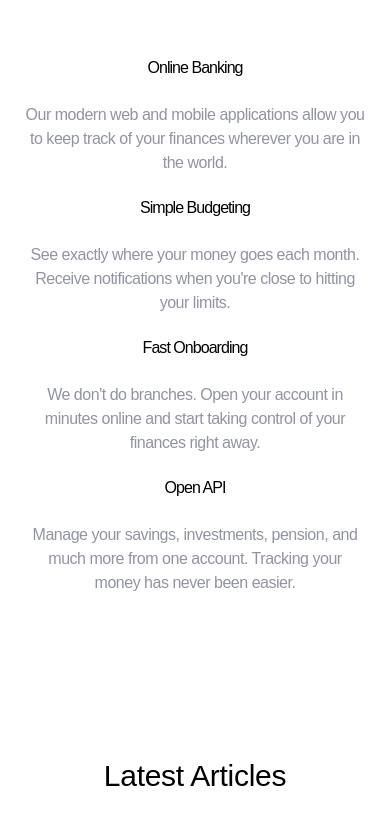
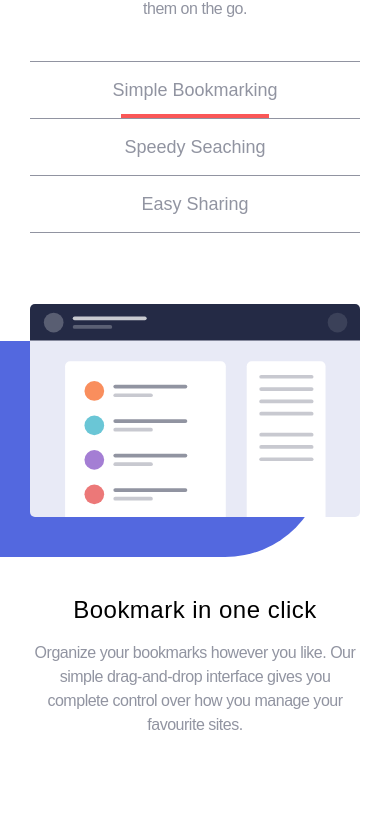
Before and after one commit to izurai27/bookmark-landing-page, a React (Create React App) app: page / in a window 390 px wide. Shown: the part 986-1804 px from the top of the page. Built offline with nearby package versions, Linux system fonts and the light colour scheme.

Commit message:
done features mobile

```diff
--- a/src/App.js
+++ b/src/App.js
@@ -2,7 +2,7 @@ import Header from './components/Header';
 import './reset.css';
 import GlobalCSS from './global.css'
 import Hero from './components/hero';
-import Reason from './components/reason';
+import Reason from './components/features';
 import Article from './components/article';
 import Footer from './components/footer';
 
--- /dev/null
+++ b/src/component.styled/detail.styled.js
@@ -0,0 +1,27 @@
+import styled from "styled-components";
+
+export const DetailStyled = styled.section`
+  .imgContainer{
+    width:100%;
+    margin-top:calc(71/16*1rem);
+    margin-bottom:calc(76/16*1rem);
+    position:relative;
+  }
+
+  .imgContainer::before{
+    content:'';
+    background-color: var(--SoftBlue);
+    width:100%;
+    height:100%;
+    position:absolute;
+    border-radius: 0 0  100px 0;
+    right: calc(40/375*100%);
+    top:17%;
+    z-index:-30;
+  }
+
+  img{
+    width:calc(310/375*100%);
+    width:100%;
+  }
+`
--- a/src/component.styled/reason.styled.js
+++ b/src/component.styled/features.styled.js
@@ -1,12 +1,13 @@
 import styled from "styled-components";
 
-export const ReasonStyled = styled.section`
+export const FeaturesStyled = styled.section`
   background-color: var(--lightGrayishBlue);
   text-align:center;
-  padding: calc(73/16*1rem) calc(24/16*1rem);
+  padding: calc(73/16*1rem) calc(30/16*1rem);
+  /* padding: calc(73/16*1rem) 0; */
   display:flex;
   flex-direction: column;
-  row-gap: calc(55/16*1rem);
+  row-gap: calc(40/16*1rem);
 
   .title{
     display:flex;
@@ -33,6 +34,32 @@ export const ReasonStyled = styled.section`
     flex-direction: column;
     row-gap:calc(25/16*1rem);
 
+  }
+
+  li{
+    font-size: calc(18/16*1rem);
+    color:var(--GrayishBlue);
+    padding:calc(19/16*1rem);
+    border-bottom:1px solid var(--GrayishBlue);
+    position:relative;
+    display:flex;
+    flex-direction: column;
+    align-items: center;
+    justify-content: center;
+    text-align: center;
+  }
+
+  li:first-child{
+    border-top:1px solid var(--GrayishBlue);
+  }
+
+  .active::after{
+    content:'';
+    width:45%;
+    height:4px;
+    background-color:var(--SoftRed);
+    position:absolute;
+    bottom:0;
   }
 
 
--- /dev/null
+++ b/src/components/Detail.jsx
@@ -0,0 +1,51 @@
+import React from 'react'
+import { DetailStyled } from '../component.styled/detail.styled'
+import feat1 from '../images/illustration-features-tab-1.svg'
+import feat2 from '../images/illustration-features-tab-2.svg'
+import feat3 from '../images/illustration-features-tab-3.svg'
+import Gap from './Gap'
+const detailItems = [
+  {
+    image: feat1,
+    title:'Bookmark in one click',
+    paragraf: 'Organize your bookmarks however you like. Our simple drag-and-drop interface gives you complete control over how you manage your favourite sites.'
+  },
+  {
+    image: feat2,
+    title:'Intelligent search',
+    paragraf:'Our powerful search feature will help you find saved sites in no time at all. No need to trawl through all of your bookmarks.'
+  },
+  {
+    image: feat3,
+    title:'Share your bookmarks',
+    paragraf:'Easily share your bookmarks and collections with others. Create a shareable link that you can send at the click of a button.'
+  }
+]
+
+const Detail = (props) => {
+  return (
+    <DetailStyled>
+      {
+        detailItems.filter((el,index)=> index === props.index).map( (elemen, index) => {
+         return(
+          <>
+            <div className="imgContainer">
+              <img src={elemen.image} alt="feature" />
+            </div>
+            <div className="detailMsg">
+              <h2>{elemen.title}</h2>
+              <Gap height='1rem'/>
+              <p>{elemen.paragraf}</p>
+            </div>
+            </>
+
+         )
+
+        })
+      }
+    </DetailStyled>
+
+  )
+}
+
+export default Detail
--- /dev/null
+++ b/src/components/features.jsx
@@ -0,0 +1,53 @@
+import React, { useState } from 'react'
+import { FeaturesStyled } from '../component.styled/features.styled'
+import Detail from './Detail'
+// import onlineImg from '../images/icon-online.svg'
+// import budgetingImg from '../images/icon-budgeting.svg'
+// import onboardingImg from '../images/icon-onboarding.svg'
+// import apiImg from '../images/icon-api.svg'
+
+
+const Features = () => {
+
+  const [indexSelected,setIndex] = useState(0)
+
+  const handleClick = (e) => {
+    const activeEl = document.querySelector('.active');
+    const select = e.target
+
+    activeEl.classList.toggle('active');
+    select.classList.toggle('active');
+
+    setIndex(select.value)
+
+  }
+
+
+  return (
+    <FeaturesStyled>
+      <div className="title">
+
+        <h2>Features</h2>
+        <p>Our aim is to make it quick and easy for you to access your favourite websites.
+      Your bookmarks sync between your devices so you can access them on the go.</p>
+
+      </div>
+
+      <div className="features">
+        <ul>
+          <li value={0} className='active' onClick={handleClick}>Simple Bookmarking</li>
+          <li value={1} onClick={handleClick}>Speedy Seaching</li>
+          <li value={2} onClick={handleClick}>Easy Sharing</li>
+        </ul>
+
+        <Detail index={indexSelected}/>
+      </div>
+
+
+
+    </FeaturesStyled>
+
+  )
+}
+
+export default Features
--- a/src/components/reason.jsx
+++ /dev/null
@@ -1,60 +0,0 @@
-import React from 'react'
-import { ReasonStyled } from '../component.styled/reason.styled'
-// import onlineImg from '../images/icon-online.svg'
-// import budgetingImg from '../images/icon-budgeting.svg'
-// import onboardingImg from '../images/icon-onboarding.svg'
-// import apiImg from '../images/icon-api.svg'
-
-
-const Reason = () => {
-  return (
-    <ReasonStyled>
-      <div className="title">
-
-        <h2>Why choose Easybank?</h2>
-        <p>We leverage Open Banking to turn your bank account into your financial hub. Control
-    your finances like never before.</p>
-
-      </div>
-
-    <div className="cards">
-      <div className="group">
-        {/* <img src={onlineImg} alt="online banking illustration" /> */}
-        <h3>Online Banking</h3>
-        <p>Our modern web and mobile applications allow you to keep track of your finances
-      wherever you are in the world.</p>
-
-      </div>
-
-      <div className="group">
-        {/* <img src={budgetingImg} alt="simple budgeting illustration" /> */}
-        <h3>Simple Budgeting</h3>
-        <p>See exactly where your money goes each month. Receive notifications when you&#39;re
-      close to hitting your limits.</p>
-
-      </div>
-
-      <div className="group">
-        {/* <img src={onboardingImg} alt="fast onboarding illustration" /> */}
-        <h3>Fast Onboarding</h3>
-        <p>We don&#39;t do branches. Open your account in minutes online and start taking control
-      of your finances right away.</p>
-
-      </div>
-
-      <div className="group">
-        {/* <img src={apiImg} alt="api illustration" /> */}
-        <h3>Open API</h3>
-        <p>Manage your savings, investments, pension, and much more from one account. Tracking
-        your money has never been easier.</p>
-
-      </div>
-
-    </div>
-
-    </ReasonStyled>
-
-  )
-}
-
-export default Reason
--- a/src/global.css.js
+++ b/src/global.css.js
@@ -56,8 +56,8 @@ p{
 } */
 
 h2{
-  font-size:calc(30/16*1rem);
-  letter-spacing: -0.01em;
+  font-size:calc(24/16*1rem);
+  letter-spacing: 0.02em;
   color:var(--darkBlue);
   line-height: 1.2em ;
 
```
